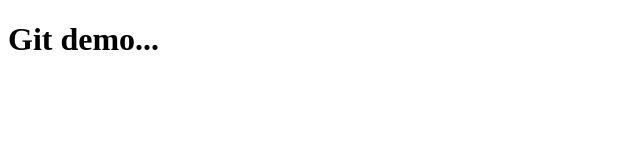
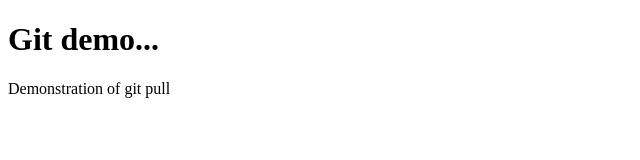
Before and after one commit to diyadevaiah/awsdemo, a plain HTML site: page index.html in a window 1280 px wide. Shown: the whole page, without its empty margins (0-640 px from the left). Drawn offline with Linux system fonts and the light colour scheme.

Commit message:
updated index.html

```diff
--- a/index.html
+++ b/index.html
@@ -7,5 +7,6 @@
 </head>
 <body>
     <h1>Git demo...</h1>
+    <p>Demonstration of git pull</p>
 </body>
 </html>
```
